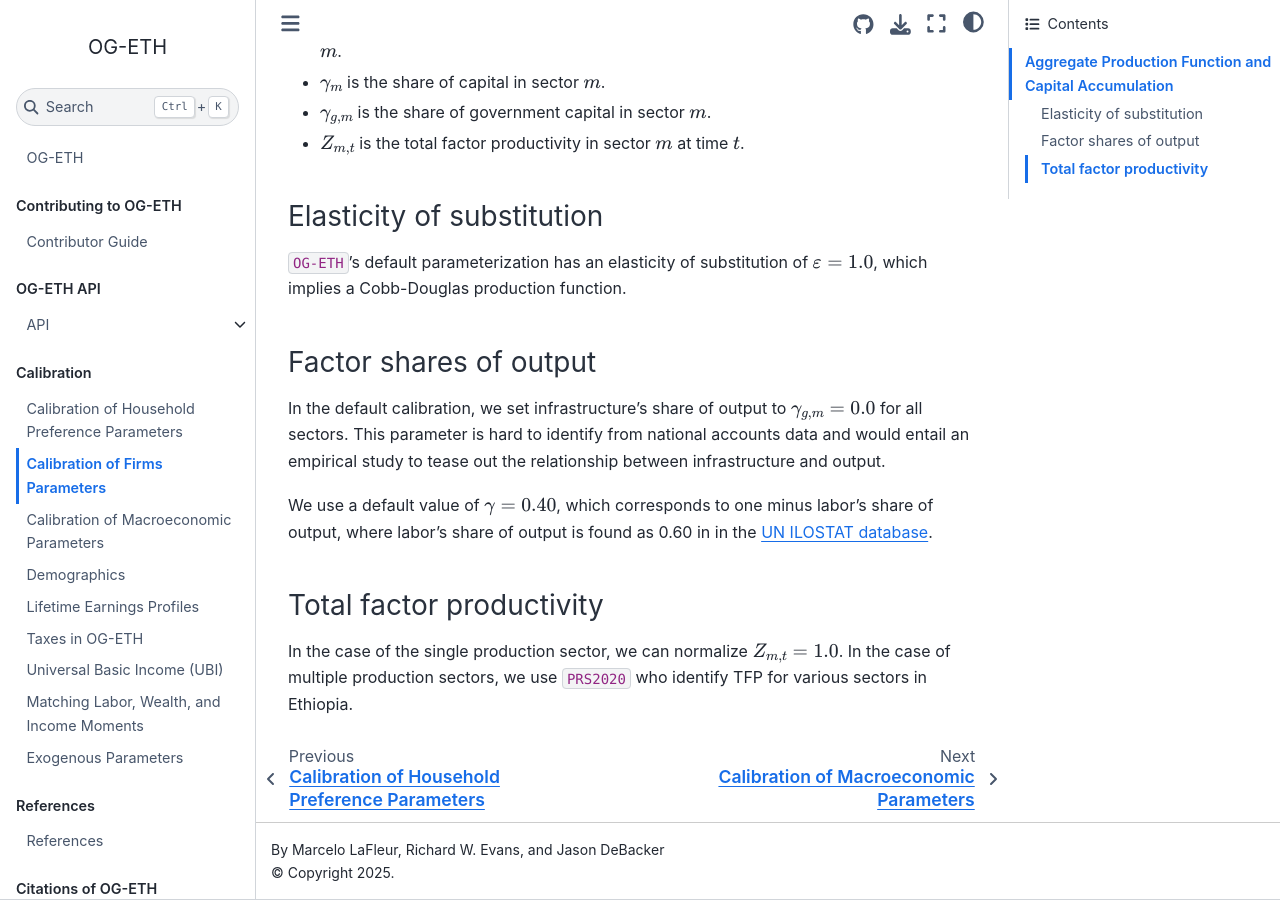
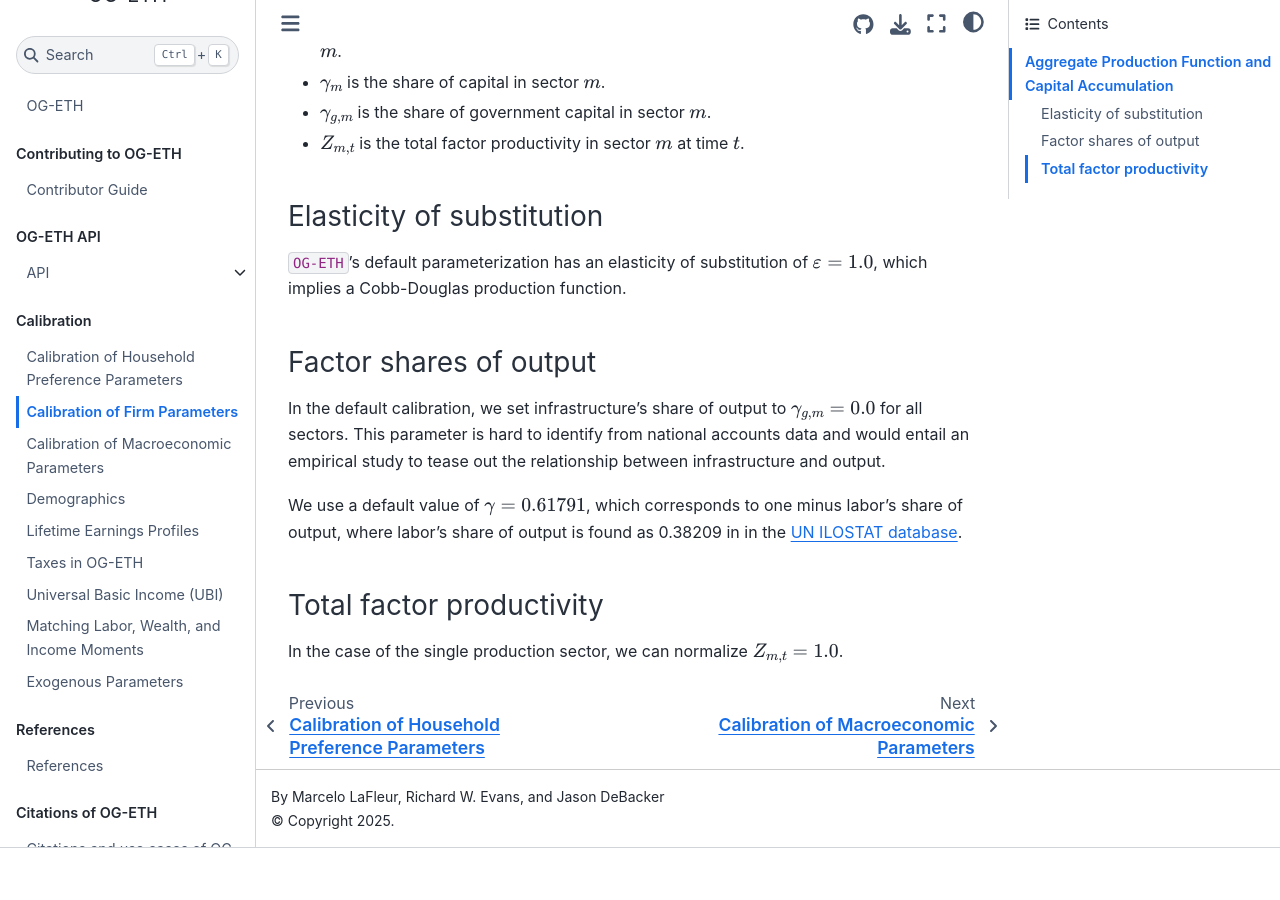
Before and after one commit to jdebacker/OG-ETH, a Jupyter Book: the page built from docs/book/content/calibration/firms.md, in a window 1280 px wide and 900 px high, scrolled down 603 px. Built offline with Jupyter Book 1.0.4 settings and Sphinx 7.4.7 and the Sphinx Book theme 1.1.4, drawn with Linux system fonts in a browser that asks for light colours; comment, search, counter and statistics services are not loaded; cross-references to code outside the pages are shown as plain code; after the commit the page ends 1451 px from its top, so only the background shows below that; some of the changed text lies outside the part shown.

```diff
--- a/docs/book/content/calibration/firms.md
+++ b/docs/book/content/calibration/firms.md
@@ -1,5 +1,5 @@
 (Chap_FirmCalib)=
-# Calibration of Firms Parameters
+# Calibration of Firm Parameters
 
 ## Aggregate Production Function and Capital Accumulation
 
@@ -30,8 +30,8 @@
 
 In the default calibration, we set infrastructure's share of output to $\gamma_{g,m}=0.0$ for all sectors.  This parameter is hard to identify from national accounts data and would entail an empirical study to tease out the relationship between infrastructure and output.
 
-We use a default value of $\gamma =0.40$, which corresponds to one minus labor's share of output, where labor's share of output is found as 0.60 in in the [UN ILOSTAT database](https://rshiny.ilo.org/dataexplorer9/?lang=en).
+We use a default value of $\gamma =0.61791$, which corresponds to one minus labor's share of output, where labor's share of output is found as 0.38209 in in the [UN ILOSTAT database](https://rshiny.ilo.org/dataexplorer41/?lang=en&segment=indicator&id=SDG_1041_NOC_RT_A).
 
 ### Total factor productivity
 
-In the case of the single production sector, we can normalize $Z_{m,t}=1.0$.  In the case of multiple production sectors, we use {cite}`PRS2020` who identify TFP for various sectors in Ethiopia.
+In the case of the single production sector, we can normalize $Z_{m,t}=1.0$.
```
